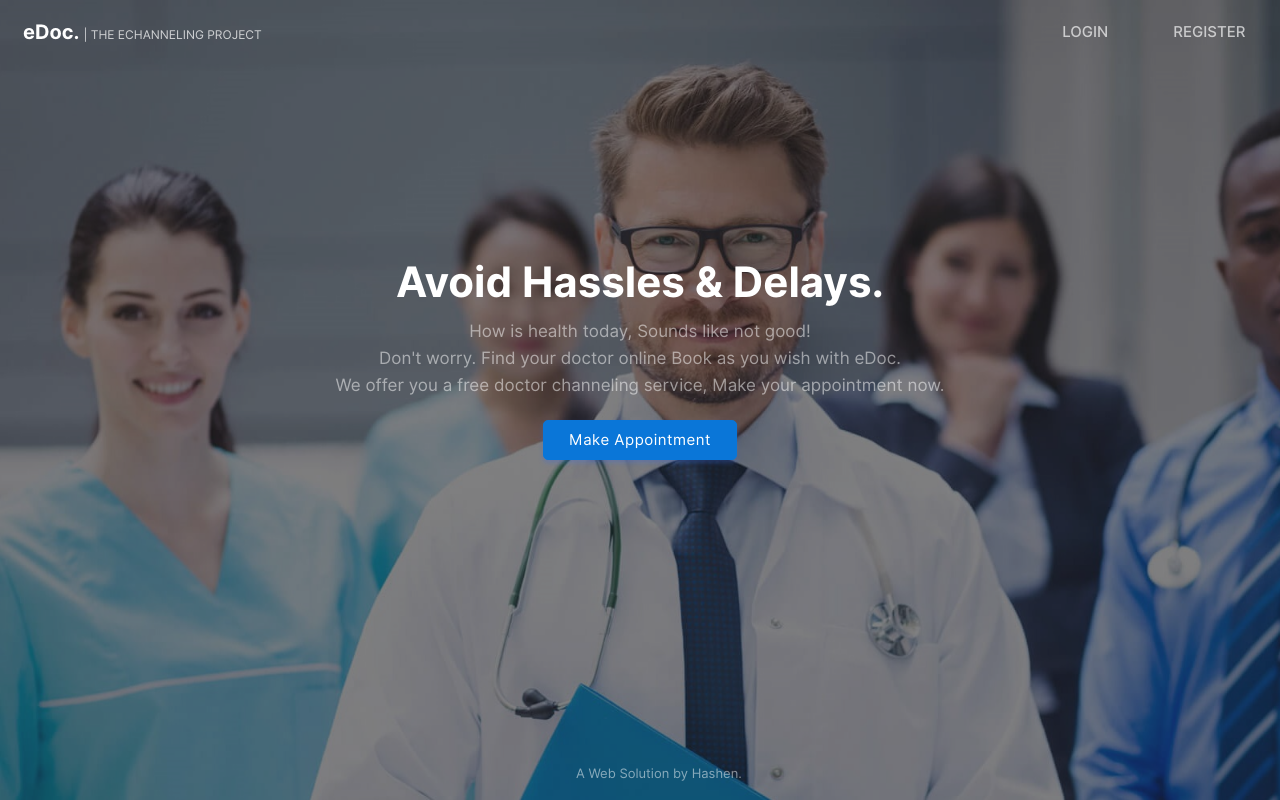
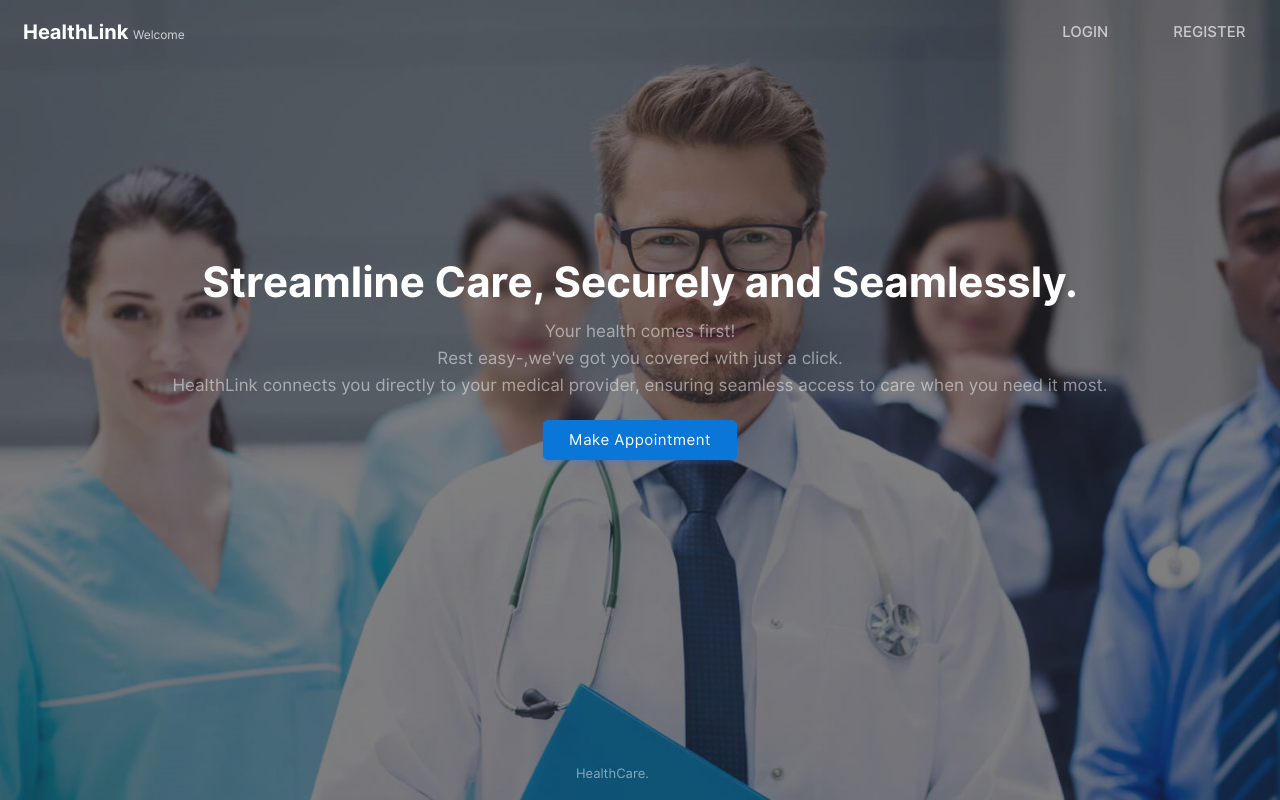
Before and after one commit to KMITCHELLE/HealthLink, a PHP site: page / in a window 1280 px wide. Run offline with PHP 8.4, Linux system fonts and the light colour scheme.

Commit message:
Appoinments

```diff
--- a/healthlink-doctor-appointment-system-main/admin/add-new.php
+++ b/healthlink-doctor-appointment-system-main/admin/add-new.php
@@ -42,7 +42,7 @@
         //print_r($_POST);
         $result= $database->query("select * from webuser");
         $name=$_POST['name'];
-        $nic=$_POST['nic'];
+       // $nic=$_POST['nic'];
         $spec=$_POST['spec'];
         $email=$_POST['email'];
         $tele=$_POST['Tele'];
@@ -56,7 +56,8 @@
                 $error='1';
             }else{
 
-                $sql1="insert into doctor(docemail,docname,docpassword,docnic,doctel,specialties) values('$email','$name','$password','$nic','$tele',$spec);";
+                //$sql1="insert into doctor(docemail,docname,docpassword,docnic,doctel,specialties) values('$email','$name','$password','$nic','$tele',$spec);";
+                $sql1="insert into doctor(docemail,docname,docpassword,doctel,specialties) values('$email','$name','$password','$tele',$spec);";
                 $sql2="insert into webuser values('$email','d')";
                 $database->query($sql1);
                 $database->query($sql2);
--- a/healthlink-doctor-appointment-system-main/admin/index.php
+++ b/healthlink-doctor-appointment-system-main/admin/index.php
@@ -57,7 +57,7 @@
                                 </td>
                                 <td style="padding:0px;margin:0px;">
                                     <p class="profile-title">Administrator</p>
-                                    <p class="profile-subtitle">admin@edoc.com</p>
+                                    <p class="profile-subtitle">admin@healthlink.com</p>
                                 </td>
                             </tr>
                             <tr>
@@ -133,7 +133,7 @@
                                 </p>
                                 <p class="heading-sub12" style="padding: 0;margin: 0;">
                                     <?php
-                                date_default_timezone_set('Asia/Kolkata');
+                                date_default_timezone_set('Africa/Kenya');
 
                                 $today = date('Y-m-d');
                                 echo $today;
--- a/healthlink-doctor-appointment-system-main/create-account.php
+++ b/healthlink-doctor-appointment-system-main/create-account.php
@@ -48,7 +48,7 @@ if($_POST){
     $lname=$_SESSION['personal']['lname'];
     $name=$fname." ".$lname;
     $address=$_SESSION['personal']['address'];
-    $nic=$_SESSION['personal']['nic'];
+   // $nic=$_SESSION['personal']['nic'];
     $dob=$_SESSION['personal']['dob'];
     $email=$_POST['newemail'];
     $tele=$_POST['tele'];
--- a/healthlink-doctor-appointment-system-main/index.html
+++ b/healthlink-doctor-appointment-system-main/index.html
@@ -7,7 +7,7 @@
     <link rel="stylesheet" href="css/animations.css">
     <link rel="stylesheet" href="css/main.css">
     <link rel="stylesheet" href="css/index.css">
-    <title>eDoc</title>
+    <title>HealthLink</title>
     <style>
         table{
             animation: transitionIn-Y-bottom 0.5s;
@@ -22,8 +22,8 @@
         <table border="0">
             <tr>
                 <td width="80%">
-                    <font class="edoc-logo">eDoc. </font>
-                    <font class="edoc-logo-sub">| THE ECHANNELING PROJECT</font>
+                    <font class="edoc-logo">HealthLink </font>
+                    <font class="edoc-logo-sub">Welcome</font>
                 </td>
                 <td width="10%">
                    <a href="login.php"  class="non-style-link"><p class="nav-item">LOGIN</p></a>
@@ -35,14 +35,14 @@
 
             <tr>
                 <td  colspan="3">
-                    <p class="heading-text">Avoid Hassles & Delays.</p>
+                    <p class="heading-text">Streamline Care, Securely and Seamlessly.</p>
 
                 </td>
             </tr>
             <tr>
                 <td  colspan="3">
-                    <p class="sub-text2">How is health today, Sounds like not good!<br>Don't worry. Find your doctor online Book as you wish with eDoc. <br>
-                    We offer you a free doctor channeling service, Make your appointment now.</p>
+                    <p class="sub-text2">Your health comes first!<br>Rest easy-,we've got you covered with just a click. <br>
+                        HealthLink connects you directly to your medical provider, ensuring seamless access to care when you need it most.</p>
                 </td>
             </tr>
             <tr>
@@ -62,7 +62,7 @@
                 </td>
             </tr>
         </table>
-        <p class="sub-text2 footer-hashen">A Web Solution by Hashen.</p>
+        <p class="sub-text2 footer-hashen">HealthCare.</p>
     </center>
 
     </div>
```
Also changed, not shown: healthlink-doctor-appointment-system-main/img/Wallpaper Fisioterapia.jpeg (added).
